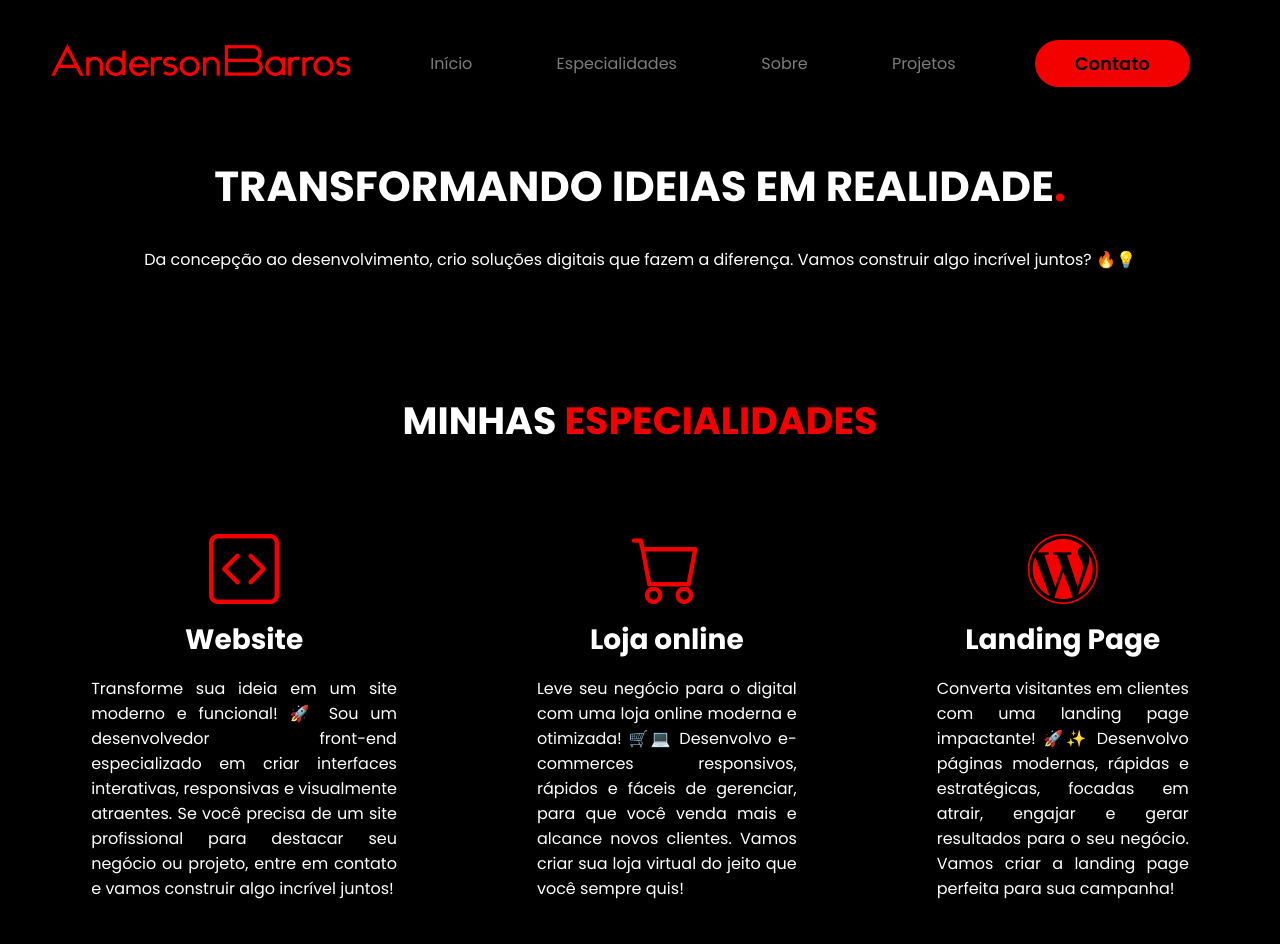
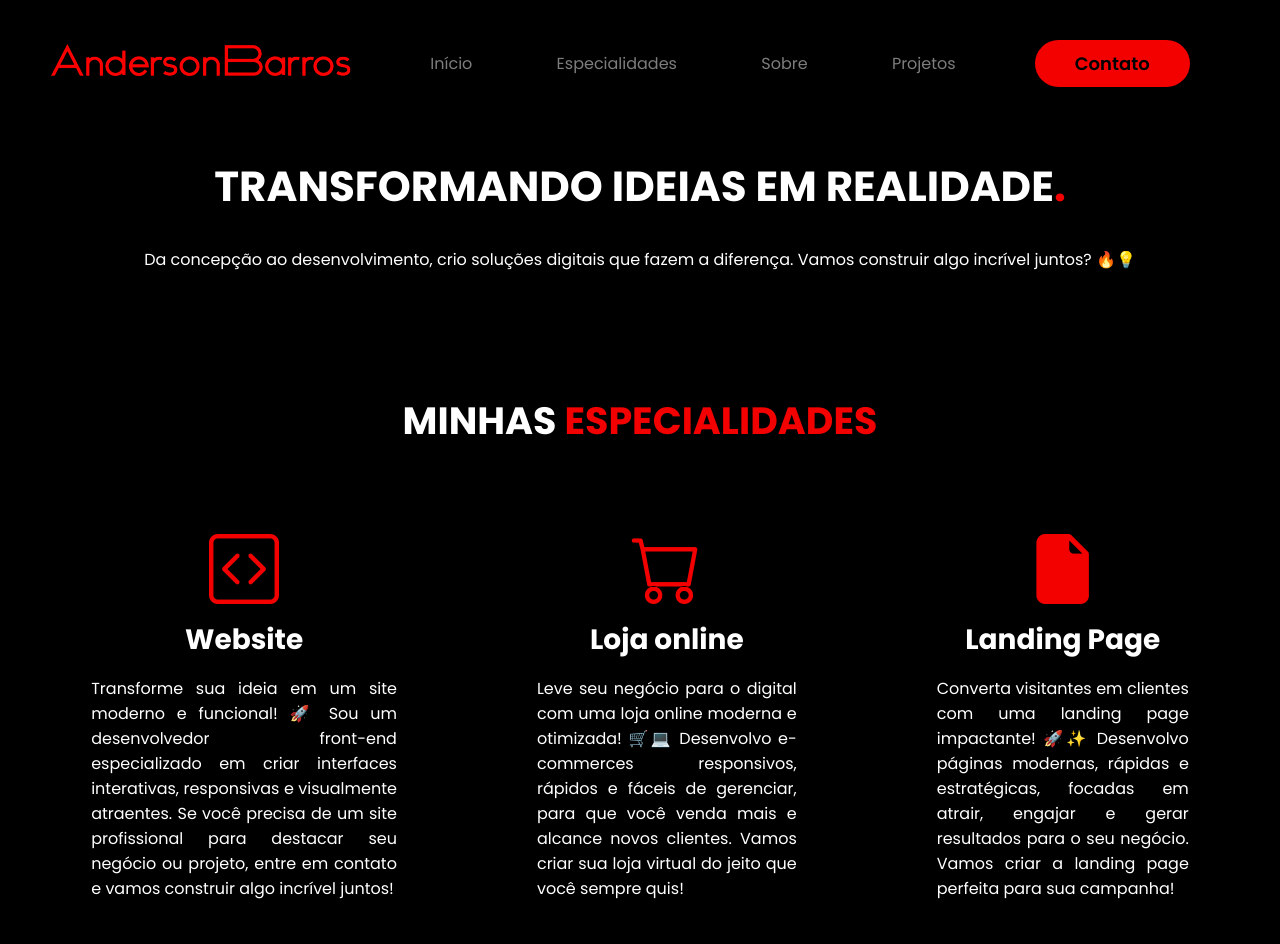
Before and after one commit to andersonmsb/portfolio, a plain HTML site: page index.html in a window 1280 px wide. Shown: the top 944 px of the page. Drawn offline with nearby package versions, Linux system fonts and the light colour scheme.

Commit message:
atualizado 2

```diff
--- a/index.html
+++ b/index.html
@@ -97,7 +97,7 @@
                         <p>Leve seu negócio para o digital com uma loja online moderna e otimizada! 🛒💻 Desenvolvo e-commerces responsivos, rápidos e fáceis de gerenciar, para que você venda mais e alcance novos clientes. Vamos criar sua loja virtual do jeito que você sempre quis!</p>
                     </div><!--especialidades-box-->
                     <div class="especialidades-box">
-                        <i class="bi bi-wordpress"></i>
+                        <i class="bi bi-file-earmark-fill"></i>
                         <h3>Landing Page</h3>
                         <p>Converta visitantes em clientes com uma landing page impactante! 🚀✨ Desenvolvo páginas modernas, rápidas e estratégicas, focadas em atrair, engajar e gerar resultados para o seu negócio. Vamos criar a landing page perfeita para sua campanha!</p>
                     </div><!--especialidades-box-->
```
